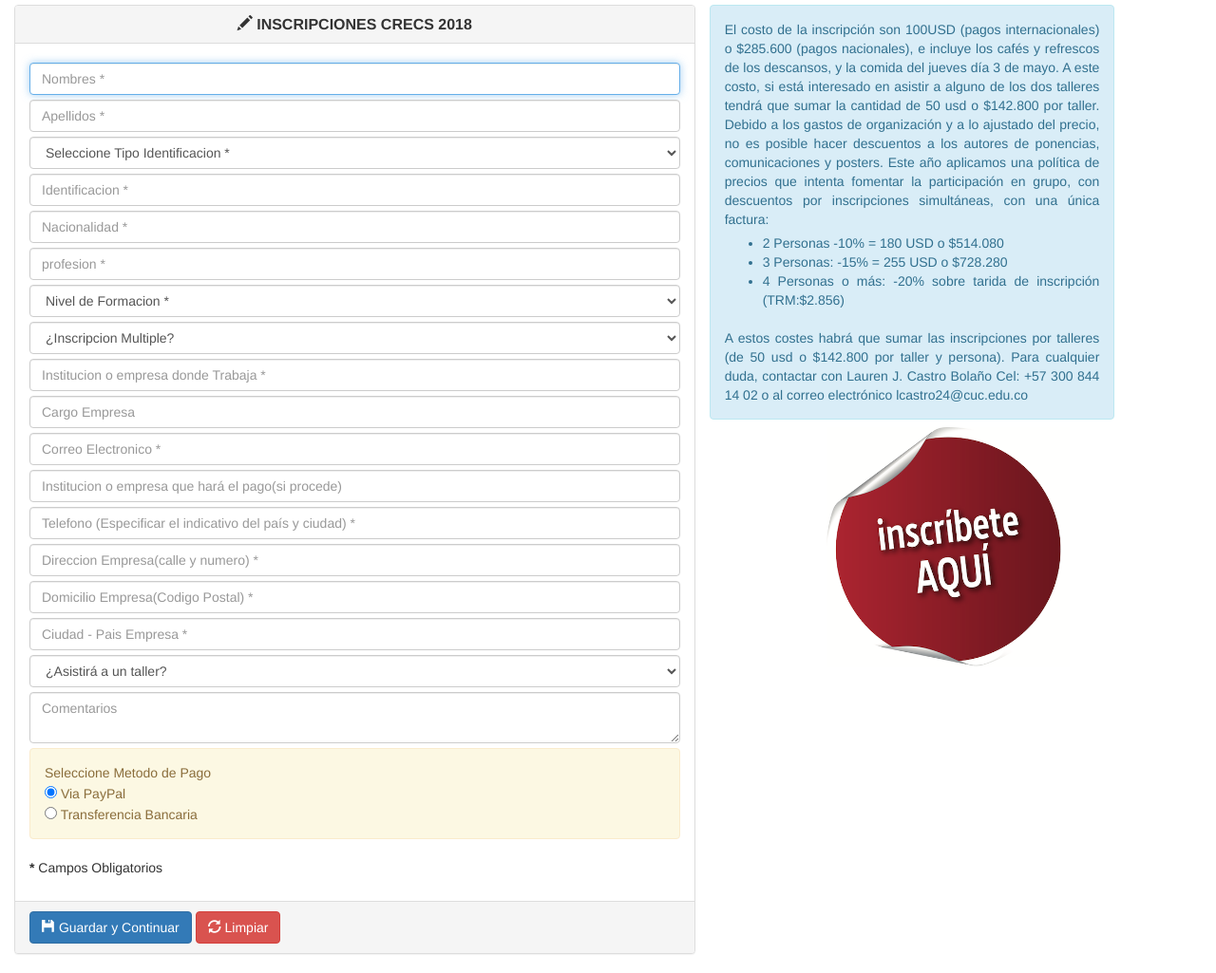
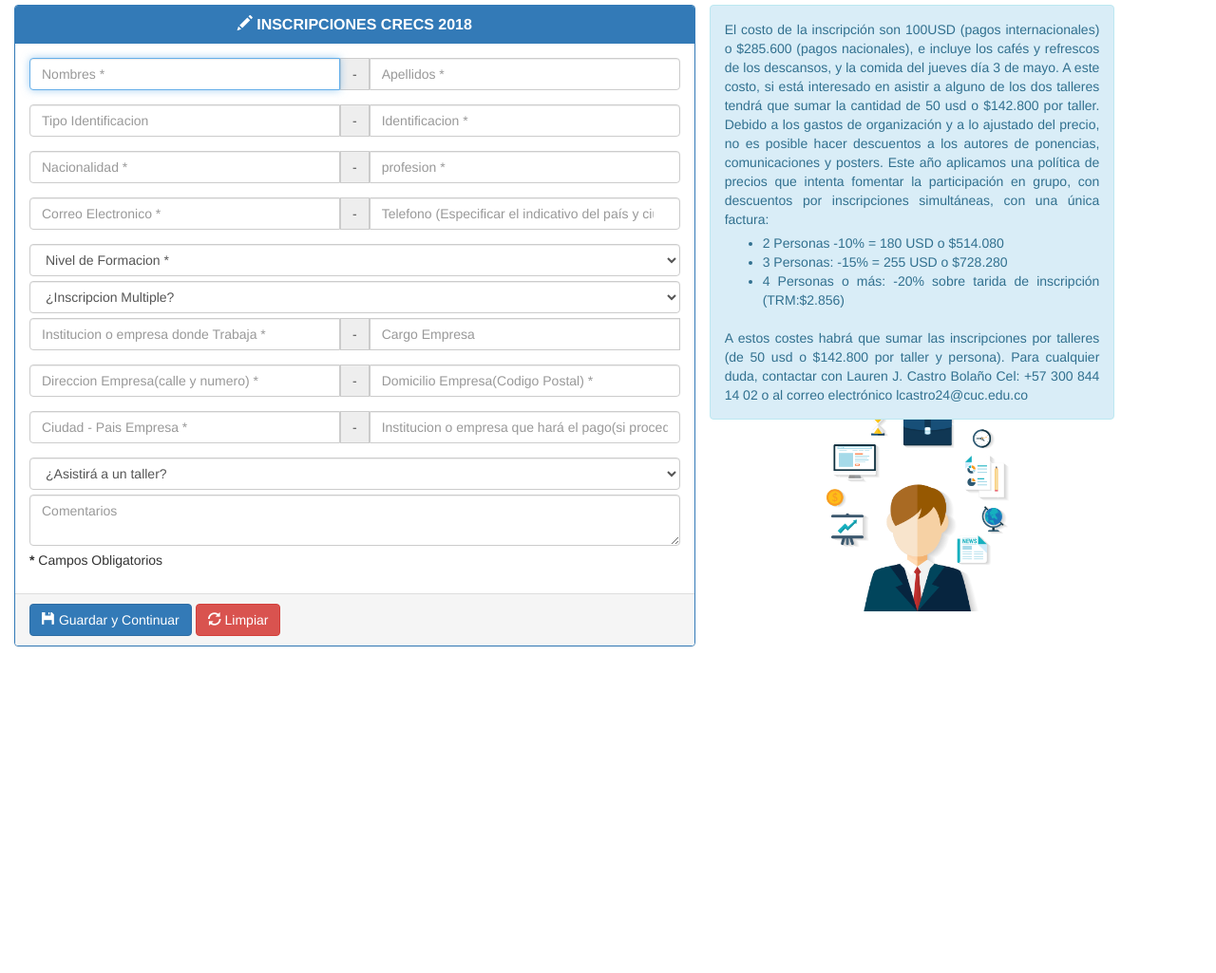
Before and after one commit to dtorres3095007/InscripcionEvento, a CodeIgniter app: page /InscripcionEvento/ in a window 1280 px wide. Shown: the whole page at 95% size. After the commit the page ends 681 px from the top, so only its background shows below. Run offline with CodeIgniter, Linux system fonts and the light colour scheme.

Commit message:
formulario modificado

```diff
--- a/application/views/pages/index.php
+++ b/application/views/pages/index.php
@@ -7,24 +7,56 @@
         <input class="mar-3" type="radio" name="pago2" value="2" onclick="Continuar(2)"> Transferencia Bancaria<br>
     </div>-->
     <form id="guardarinscripcion">
-        <div class="panel panel-default" >
+        <div class="panel panel-primary" >
             <div class="panel-heading header_panel centro">
                 <h3 class="panel-title"><span class="glyphicon glyphicon-pencil"></span> INSCRIPCIONES CRECS 2018</h3>
             </div>
             <div class="panel-body">
-                <input type="text" id="nombres" name="nombres" autofocus="" required="" class="form-control mar-3" placeholder="Nombres *">
-                <input type="text" id="apellidos" name="apellidos" required="" class="form-control mar-3" placeholder="Apellidos *">
-                <select class="form-control mar-3" required=""id="cbx_tipo_id" name="tipo_identificacion">
-                    <option value="">Seleccione Tipo Identificacion *</option>
-                    <option value="Cedula de Ciudadania">Cédula de Ciudadania</option>
-                    <option value="Cedula de Extranjería">Cédula de Extranjería</option>
-                    <option value="Documento Nacional de Identidad">Documento Nacional de Identidad</option>
+                <div class="form-group">
 
-                </select>
+                    <div class="input-group">
+                        <input type="text" id="nombres" name="nombres" autofocus="" required="" class="form-control" placeholder="Nombres *">
+                        <span class="input-group-addon">-</span>
+                        <input type="text" id="apellidos" name="apellidos" required="" class="form-control" placeholder="Apellidos *">
+                    </div>
+                </div>
 
-                <input type="number" id="idetificacion" name="identificacion" required="" class="form-control mar-3" placeholder="Identificacion *">
-                <input type="text" id="nacionalidad" name="nacionalidad" required="" class="form-control mar-3" placeholder="Nacionalidad *">
-                <input type="text" id="profesion" name="profesion" required="" class="form-control mar-3" placeholder="profesion *">
+
+                <div class="form-group">
+
+                    <div class="input-group">
+                        <input type="text" class="form-control" required=""id="cbx_tipo_id"  list= "lst_tipo_id" placeholder="Tipo Identificacion" name="tipo_identificacion">
+                        <datalist id="lst_tipo_id">
+                            <option value="Cedula de Ciudadania">
+                            <option value="Cedula de Extranjeria">
+                            <option value="Documento Nacional de Identidad">
+                        </datalist>
+                        <span class="input-group-addon">-</span>
+                        <input type="number" id="idetificacion" name="identificacion" required="" class="form-control" placeholder="Identificacion *">
+
+                    </div>
+                </div>
+
+
+                <div class="form-group">
+
+                    <div class="input-group">
+                        <input type="text" id="nacionalidad" name="nacionalidad" required="" class="form-control" placeholder="Nacionalidad *">
+                        <span class="input-group-addon">-</span>
+                        <input type="text" id="profesion" name="profesion" required="" class="form-control" placeholder="profesion *">
+                    </div>
+                </div>
+                <div class="form-group">
+
+                    <div class="input-group">
+                        <input id="correo" name="correo" type="email" required="" class="form-control"  placeholder="Correo Electronico *">
+                        <span class="input-group-addon">-</span>
+                        <input id="telefono" name="telefono" required="" type="number" class="form-control" placeholder="Telefono (Especificar el indicativo del país y ciudad) *">
+
+                    </div>
+                </div>
+
+
                 <select name="formacion" class="form-control mar-3" id="cbx_n_formacion" required="">
                     <option value="">Nivel de Formacion *</option>
                     <option value="Pregrado">Pregrado</option>
@@ -43,38 +75,50 @@
                 <div id="maspersona" >
 
                 </div>
+                <div class="form-group">
 
-                <input type="text" id="empresa_trabaja" name="empresa_trabaja"  required="" class="form-control mar-3" placeholder="Institucion o empresa donde Trabaja *">
+                    <div class="input-group mar-3">
+                        <input type="text" id="empresa_trabaja" name="empresa_trabaja"  required="" class="form-control" placeholder="Institucion o empresa donde Trabaja *">
 
+                        <span class="input-group-addon">-</span>
+                        <input type="text" class="form-control" id="cargo_empresa"  list = "lst_cargos" placeholder="Cargo Empresa" name="cargo">
+                        <datalist id="lst_cargos">
+                            <option value="Docente">
+                            <option value="Investigador">
+                            <option value="Administrativo">
 
-                <div class=" mar-3">
+                        </datalist>
+                    </div>
+                </div>
+                <div class="form-group">
 
-                    <input type="text" class="form-control" id="cargo_empresa"  list = "lst_cargos" placeholder="Cargo Empresa" name="cargo">
-                    <datalist id="lst_cargos">
-                        <option value="Docente">
-                        <option value="Investigador">
-                        <option value="Administrativo">
+                    <div class="input-group">
+                        <input type="text" id="direccion" name="direccion" required="" class="form-control" placeholder="Direccion Empresa(calle y numero) *">
 
-                    </datalist>
+                        <span class="input-group-addon">-</span>
+                        <input type="text" id="postal" name="postal" required="" class="form-control"  placeholder="Domicilio Empresa(Codigo Postal) *">
+
+                    </div>
                 </div>
-                <input id="correo" name="correo" type="email" required="" class="form-control mar-3"  placeholder="Correo Electronico *">
-                <input type="text" name="empresa_paga" class="form-control mar-3" placeholder="Institucion o empresa que hará el pago(si procede)">
-                <!--<input type="text" id="codigo_emp_paga"  required="" name="codigo_emp_paga" class="form-control mar-3" placeholder="NIF O CIF *">
-                --><input id="telefono" name="telefono" required="" type="number" class="form-control mar-3" placeholder="Telefono (Especificar el indicativo del país y ciudad) *">
-                <input type="text" id="direccion" name="direccion" required="" class="form-control mar-3" placeholder="Direccion Empresa(calle y numero) *">
-                <input type="text" id="postal" name="postal" required="" class="form-control mar-3"  placeholder="Domicilio Empresa(Codigo Postal) *">
-                <input type="text" id="ciudad_pais" name="ciudad_pais" required="" class="form-control mar-3" placeholder="Ciudad - Pais Empresa *">
-                <select name="otrotaller"  class="form-control mar-3">
+                <div class="form-group">
+
+                    <div class="input-group">
+                        <input type="text" id="ciudad_pais" name="ciudad_pais" required="" class="form-control" placeholder="Ciudad - Pais Empresa *">
+                        <span class="input-group-addon">-</span>
+                        <input type="text" name="empresa_paga" class="form-control" placeholder="Institucion o empresa que hará el pago(si procede)">
+
+                    </div>
+                </div>
+
+                 <!--<input type="text" id="codigo_emp_paga"  required="" name="codigo_emp_paga" class="form-control mar-3" placeholder="NIF O CIF *">
+                -->   <select name="otrotaller"  class="form-control mar-3">
                     <option value="">¿Asistirá a un taller?</option>
                     <option value="COMO PUBLICAR CON IMPACTO EN REVISTAS INDEXADAS">CÓMO PUBLICAR CON IMPACTO EN REVISTAS INDEXADAS</option>
                     <option value="GESTION DE DATOS DE CITAS: WOS Y SCOPUS FRENTE A GOOGLE SCHOLAR">GESTIÓN DE DATOS DE CITAS: WOS Y SCOPUS FRENTE A GOOGLE SCHOLAR</option>
 
                 </select>
                 <textarea name="comentarios"  class="form-control mar-3"  placeholder="Comentarios"></textarea>
-                <div class="alert alert-warning mar-3">Seleccione Metodo de Pago<br>
-                    <input class="mar-3" type="radio" name="pago" value="1" checked=""> Via PayPal<br>
-                    <input class="mar-3" type="radio" name="pago" value="2"> Transferencia Bancaria<br>
-                </div>
+
 
 
                 <p class="mar-3" id="campo_obli"> <b> *</b> Campos Obligatorios</p>
@@ -96,68 +140,9 @@
 
 
 
-<div class="container col-md-7 oculto mar-3" id="pagar" >
-
-    <div class="panel panel-default">
-        <div class="panel-heading header_panel centro" >
-            <h3 class="panel-title"><span class="glyphicon glyphicon-usd"></span> PAGAR INSCRIPCION</h3>
-
-        </div>
-        <div class="panel-body">
-            <div class="des_1"></div>
-            <div class="alert alert-warning">Metodo de pago: Vía PayPal</div>
-            <form action="https://www.paypal.com/cgi-bin/webscr" method="post" target="_top">
-                <input type="hidden" name="cmd" value="_s-xclick">
-                <input type="hidden" name="hosted_button_id" value="FYSVSKSHFPLEE">
-
-                <table>
-
-                    <tr><td><input type="hidden" name="on0" value="EVENTOS" >EVENTOS</td></tr><tr><td><select name="os0" class="form-control">
-
-                                <option value="INSCRIPCION">INSCRIPCION $100.00 USD</option>
-
-                                <option value="INSCRIPCION + TALLER">INSCRIPCION + TALLER $150.00 USD</option>
-
-                            </select> </td></tr>
-
-                </table>
-                <br>
-                <input type="hidden" name="currency_code" value="USD">
-
-                   <!-- <input type="image" src="https://www.paypalobjects.com/en_US/i/btn/btn_buynowCC_LG.gif" border="0" name="submit" alt="PayPal - The safer, easier way to pay online!">
-                -->
-                <button type="submit" alt="PayPal - The safer, easier way to pay online!" class="btn btn-primary">Pagar Ahora</button>
-                <button type="button" class="btn btn-danger" onclick="Regresar()"><span class="glyphicon glyphicon-repeat"></span> Cancelar</button>
-                <img alt="" border="0" src="https://www.paypalobjects.com/es_XC/i/scr/pixel.gif" width="1" height="1">
-
-            </form>
-
-        </div>
-    </div>
 
 
 
-</div>
-
-<div class="container col-md-7 oculto mar-3" id="pagar_banco" >
-
-    <div class="panel panel-default">
-        <div class="panel-heading header_panel centro" >
-            <h3 class="panel-title"><span class="glyphicon glyphicon-usd"></span> PAGAR INSCRIPCION</h3>
-
-        </div>
-        <div class="panel-body">
-            <div class="des_2"></div>
-            <div class="alert alert-warning">Metodo de pago: Transferencia Bancaria, Su inscripcion es valida una vez realize el pago.</div>
-            <button type="button" class="btn btn-danger" onclick="Regresar()"><span class="glyphicon glyphicon-repeat"></span> Cancelar</button>
-
-
-        </div>
-    </div>
-
-
-
-</div>
 
 
 
@@ -182,3 +167,83 @@
 
 
 </div>
+
+<!-- Modal -->
+<div class="modal fade" id="myModal_pago" tabindex="-1" role="dialog" aria-labelledby="exampleModalLabel" aria-hidden="true" backdrop="false">
+    <div class="modal-dialog" role="document">
+        <div class="modal-content">
+            <div class="modal-header text-center">
+                <button type="button" class="close" data-dismiss="modal" aria-label="Close">
+                    <span aria-hidden="true">&times;</span>
+                </button>
+                <h3 class="modal-title" id="exampleModalLabel"><span class="glyphicon glyphicon-usd"></span>PAGAR INSCRIPCION</h3>
+
+            </div>
+            <div class="modal-body">
+                <div class="des_"></div>
+                <span>Metodos de Pago: </span>
+                <select  class="form-control" name="pago" id="cbx_metodo_pago">
+                    <option value="1">Via PayPal (PAGOS INTERNACIONALES)</option>
+                    <option value="2">Transferencia Bancaria (PAGOS NACIONALES)</option>
+
+                </select>
+
+
+                <div class="mar-3" id="pagar" >
+
+                    <div class="panel panel-default">
+
+                        <div class="panel-body">
+
+                            <form action="https://www.paypal.com/cgi-bin/webscr" method="post" target="_top">
+                                <input type="hidden" name="cmd" value="_s-xclick">
+                                <input type="hidden" name="hosted_button_id" value="FYSVSKSHFPLEE">
+
+                                <table>
+
+                                    <tr><td><input type="hidden" name="on0" value="EVENTOS" >EVENTOS</td></tr><tr><td><select name="os0" class="form-control">
+
+                                                <option value="INSCRIPCION">INSCRIPCION $100.00 USD</option>
+
+                                                <option value="INSCRIPCION + TALLER">INSCRIPCION + TALLER $150.00 USD</option>
+
+                                            </select> </td></tr>
+
+                                </table>
+                                <br>
+                                <input type="hidden" name="currency_code" value="USD">
+
+                   <!-- <input type="image" src="https://www.paypalobjects.com/en_US/i/btn/btn_buynowCC_LG.gif" border="0" name="submit" alt="PayPal - The safer, easier way to pay online!">
+                                -->
+                                <button type="submit" alt="PayPal - The safer, easier way to pay online!" class="btn btn-primary">Pagar Ahora</button>
+                                <button type="button" class="btn btn-danger" data-dismiss="modal"><span class="glyphicon glyphicon-repeat"></span> Cancelar</button>
+                                <img alt="" border="0" src="https://www.paypalobjects.com/es_XC/i/scr/pixel.gif" width="1" height="1">
+
+                            </form>
+
+                        </div>
+                    </div>
+
+
+
+                </div>
+
+                <div class="oculto" id="pagar_banco" >
+
+                    <div class="panel panel-default">
+
+                        <div class="panel-body">
+
+                             <p>Empresa: CORPORACION UNIVERSIDAD DE LA COSTA - CUC</p>
+                            <p>Cuenta Ahorros: 024100002351</p>
+                            <button type="button" class="btn btn-primary"data-dismiss="modal"><span class="glyphicon glyphicon-repeat"></span> Terminar</button>
+
+
+                        </div>
+                    </div>
+                </div>
+            </div>
+
+        </div>
+    </div>
+</div>
--- a/application/views/templates/header.php
+++ b/application/views/templates/header.php
@@ -5,4 +5,4 @@
        -->
         <link href="<?php echo base_url(); ?>/css/mystyle.css" rel="stylesheet"/>
     </head>
-    <body>
+    <body style=" background-image: url(<?php echo base_url(); ?>/imagenes/Reservas.png);">
--- a/css/mystyle.css
+++ b/css/mystyle.css
@@ -21,9 +21,20 @@
     cursor: pointer;
 }
 body{
-    background-image: url(http://localhost/InscripcionEvento/imagenes/img_ins.png);
+
     background-repeat: no-repeat;
-    background-position-x: 85%;
-    background-position-y: 450px;
-    background-size: 20%;
+    background-position-x: 80%;
+    background-position-y: 430px;
+    background-size: 15%;
 }
+.modal-header{
+    background-color: #009933;
+
+}
+.modal-header h3,.modal-header button{
+    color: white;
+    font-weight: bold;
+    font-size: 15px;
+}.modal-backdrop.in{
+    display: none;
+}
```
Also changed, not shown: js/myscript.js (+12 -5 lines), imagenes/Reservas.png (added).
